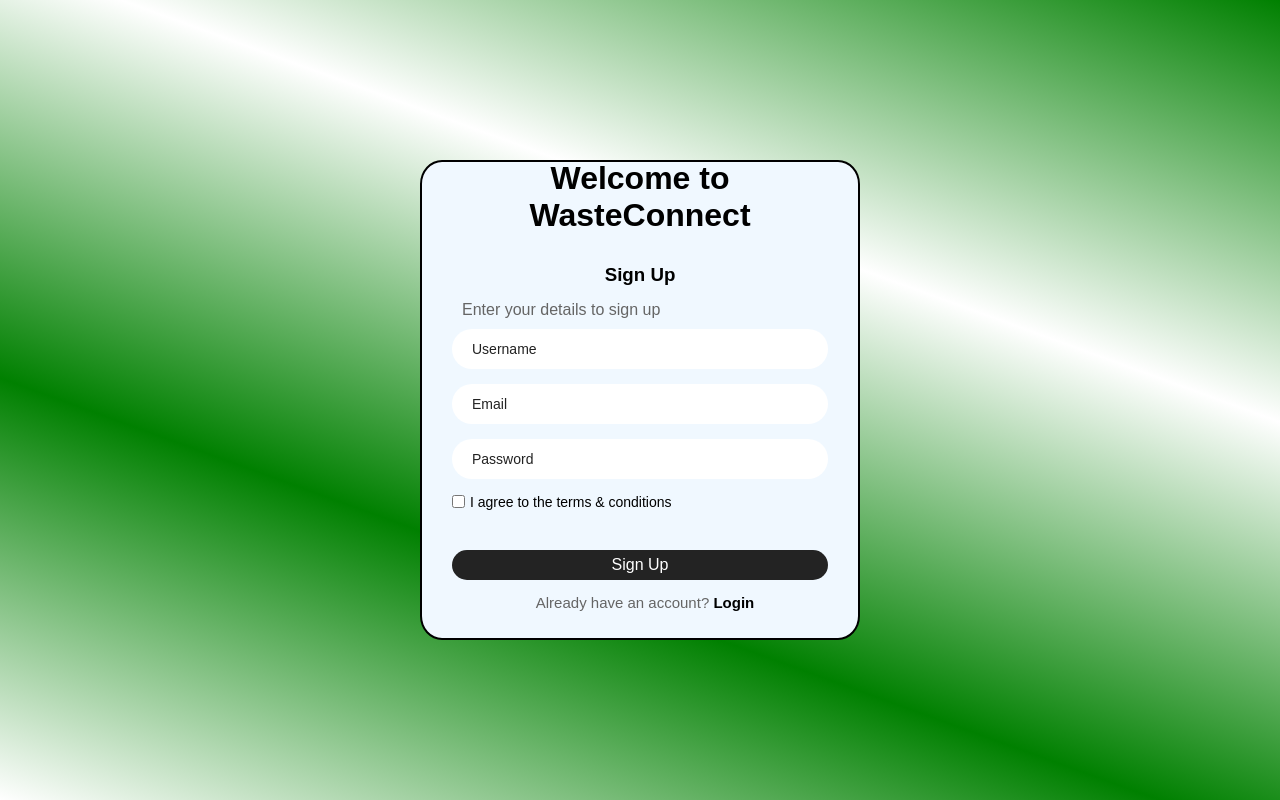
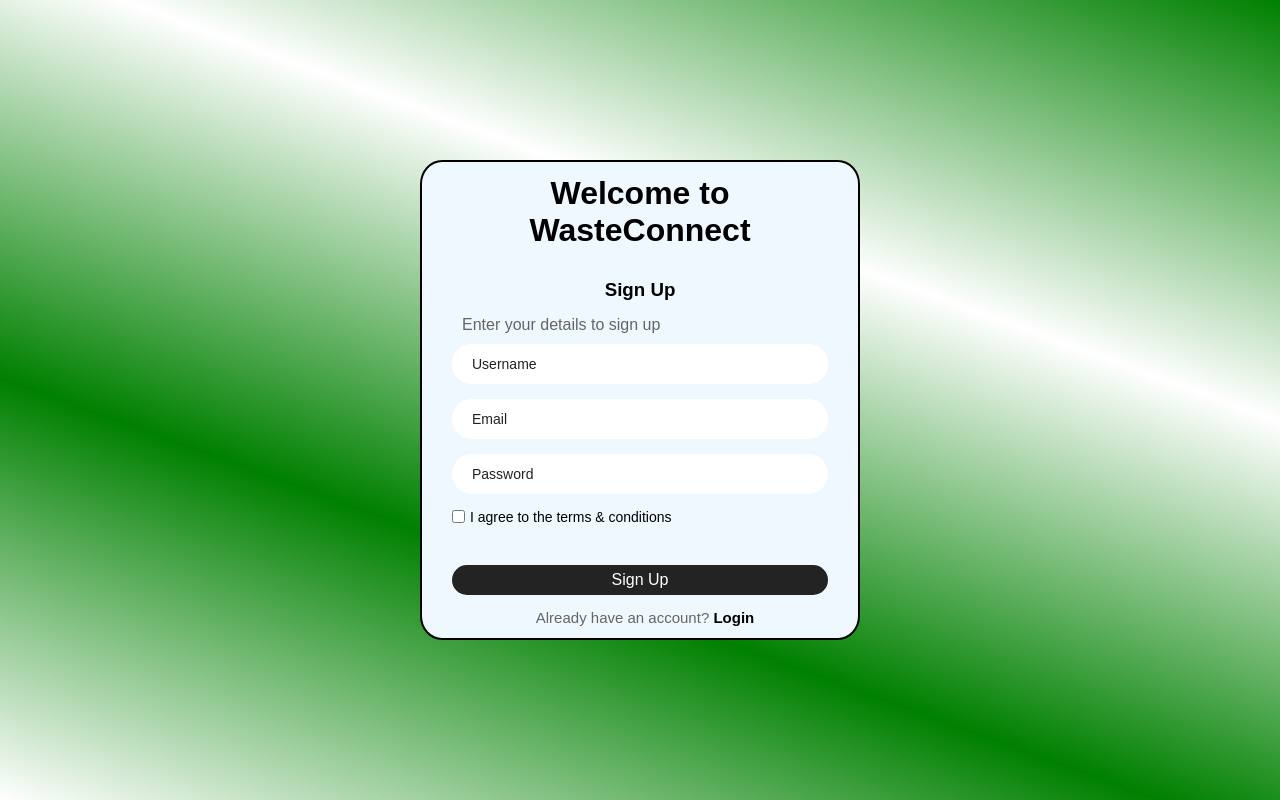
Before and after one commit to Olaniba/WasteConnect, a plain HTML site: page signup.html in a window 1280 px wide. Drawn offline with Linux system fonts and the light colour scheme.

Commit message:
made some changes

```diff
--- a/signup.css
+++ b/signup.css
@@ -3,6 +3,9 @@
     padding: 0;
     box-sizing: border-box;
     font-family: Arial, Helvetica, sans-serif;
+}
+header h1{
+    margin: 50px 0 0 0;
 }
 body{
     display: flex;
@@ -107,7 +110,7 @@ section a{
 .sign-up-link{
     font-size: 15px;
     text-align: center;
-    margin: 10px 0 40px 0;
+    margin: 10px 0 60px 0;
 }
 .sign-up-link a{
     color: #000;
```
